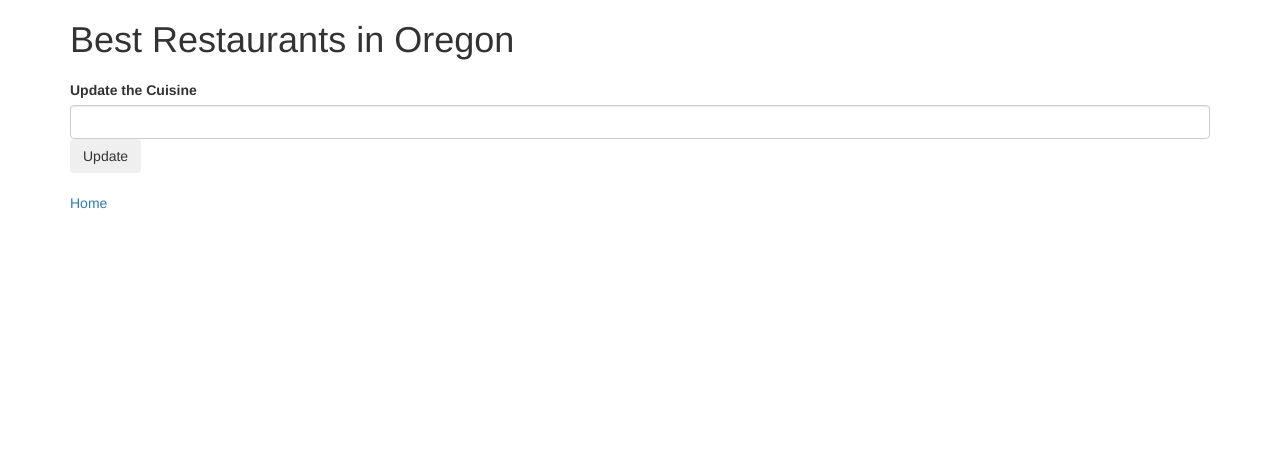
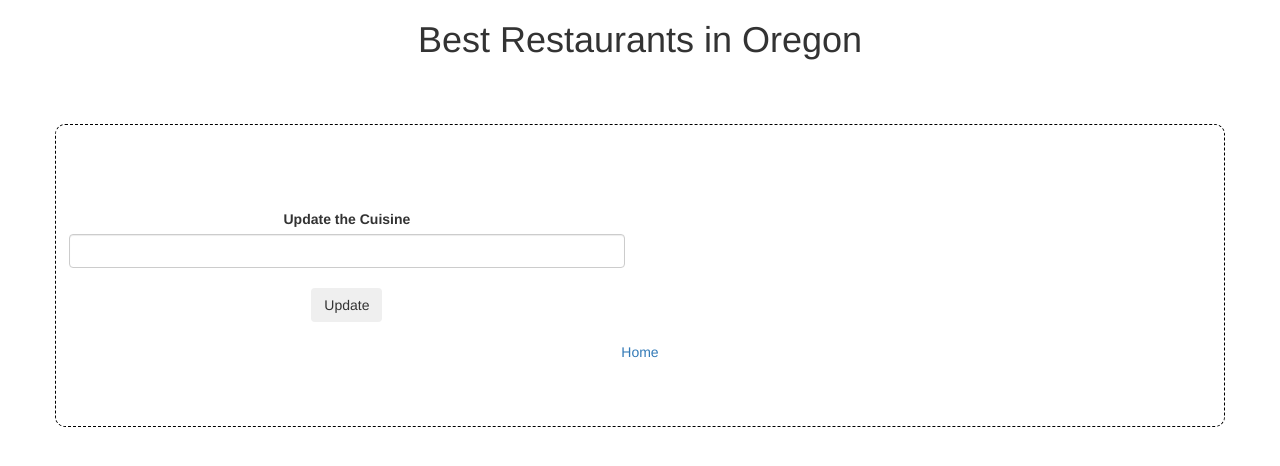
Before and after one commit to KatyCodes/PHP-restaurants, a PHP site: template views/cuisine_edit.html.twig in a window 1280 px wide. Shown: the top 466 px of the page. Run offline with PHP 8.4, Linux system fonts and the light colour scheme; the template is opened without the code that fills it, so the values that code supplies are empty; some libraries are stand-ins or nearby versions.

Commit message:
Add styling

```diff
--- a/views/cuisine_edit.html.twig
+++ b/views/cuisine_edit.html.twig
@@ -2,24 +2,25 @@
 <html>
 <head>
     <meta charset="utf-8">
-    <!-- <link href="css/bootstrap.min.css" rel="stylesheet" type="text/css"> -->
-    <link rel="stylesheet" href="https://maxcdn.bootstrapcdn.com/bootstrap/3.3.7/css/bootstrap.min.css" integrity="sha384-BVYiiSIFeK1dGmJRAkycuHAHRg32OmUcww7on3RYdg4Va+PmSTsz/K68vbdEjh4u" crossorigin="anonymous">
-    <link href="css/styles.css" rel="stylesheet" type="text/css">
-    <title></title>
+    <link href="/css/bootstrap.min.css" rel="stylesheet" type="text/css">
+    <link href="/css/styles.css" rel="stylesheet" type="text/css">
+    <title>Best Restaraunts in Oregon</title>
 </head>
 <body>
+    <h1>Best Restaurants in Oregon</h1>
     <div class="container">
-        <h1>Best Restaurants in Oregon</h1>
         <h2>{{ cuisine.getType }}</h2>
-
+        <div class="row">
+            <div class="col-md-6">
                 <form action="/updatedCuisine/{{ cuisine.getId }}" method="post">
                     <input name="_method" type="hidden" value="patch">
-
                     <label for="type">Update the Cuisine</label>
                     <input id="type" class="form-control" type="text" name="type">
+                    <br>
                     <button type="submit" class="btn">Update</button>
                 </form>
-
+            </div>
+        </div>
         <br>
         <a href="/">Home</a>
     </div>
--- a/web/css/styles.css
+++ b/web/css/styles.css
@@ -0,0 +1,11 @@
+body {
+    text-align: center;
+}
+h1{
+    margin-bottom: 5%;
+}
+.container {
+    border: 1px dashed #000;
+    padding: 5% 1%;
+    border-radius: 10px;
+}
```
Also changed, not shown: views/cuisine.html.twig (+24 -20 lines), views/index.html.twig (+3 -4 lines). Lines whose indentation alone changed are shown as unchanged.
